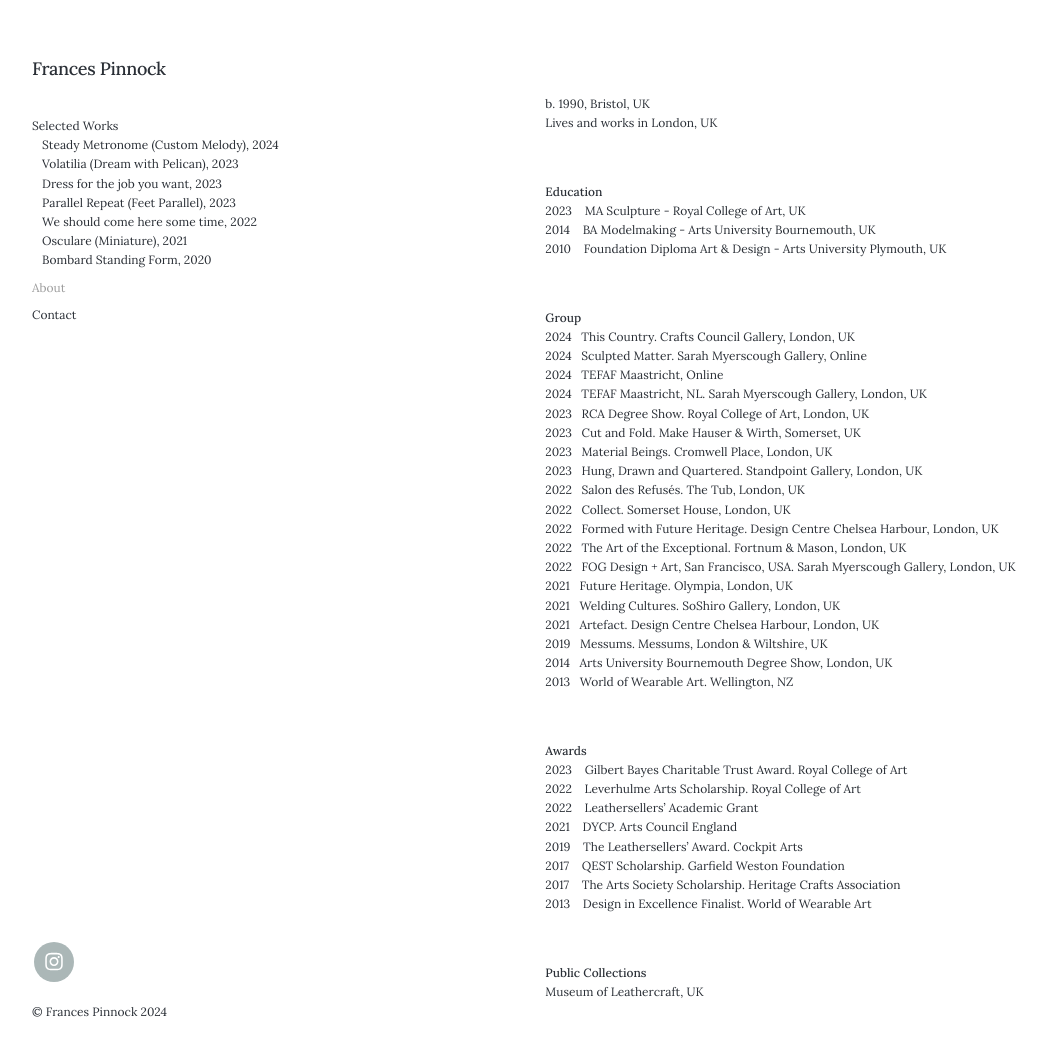
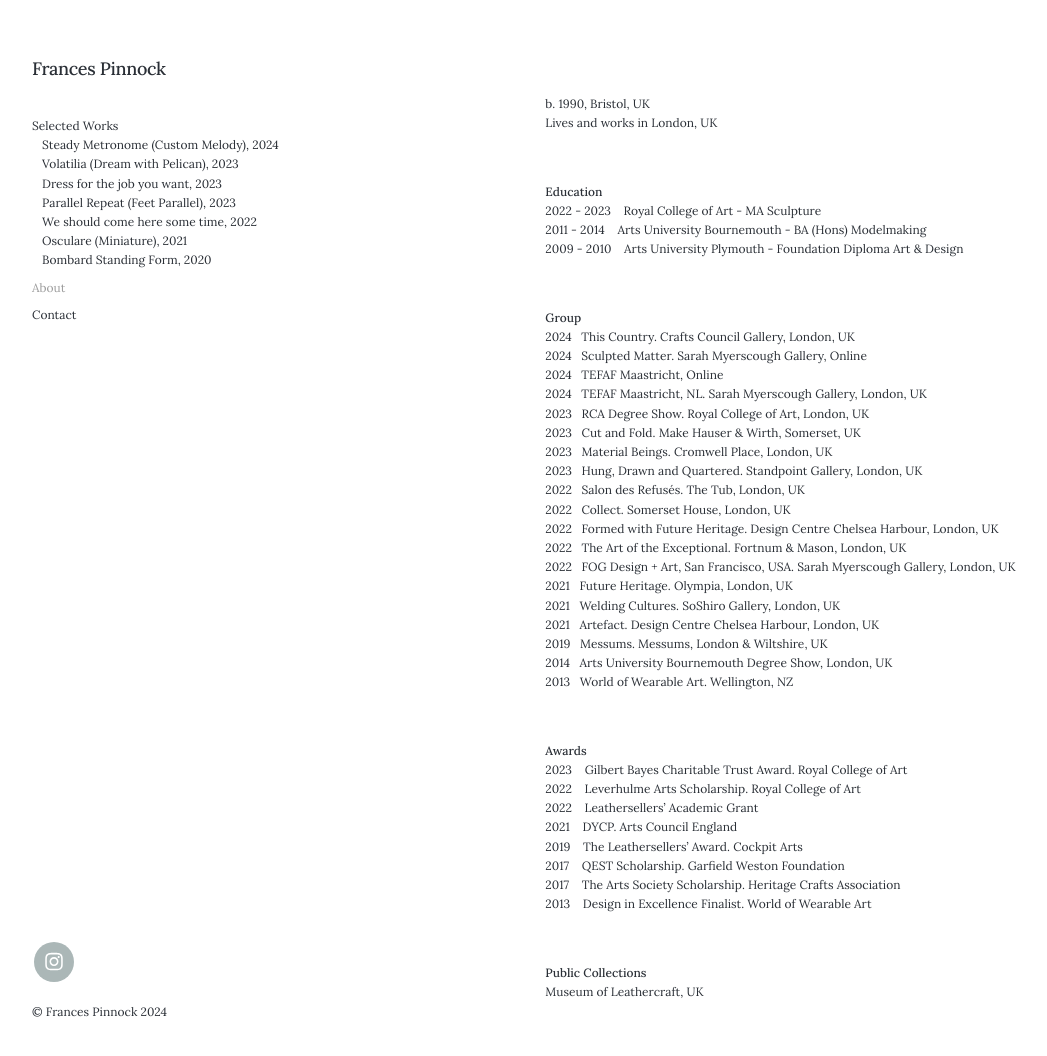
Before and after one commit to francespinnock/francespinnock.github.io, a Jekyll site: the page built from _pages/about.md, in a window 1280 px wide and 1061 px high. Shown: the top 1056 px of the window, without its empty margins (28-1075 px from the left). Built offline with Jekyll 4.4.1, drawn with Linux system fonts in a browser that asks for light colours; nearby versions of some CDN libraries.

Commit message:
Update about.md

```diff
--- a/_pages/about.md
+++ b/_pages/about.md
@@ -12,9 +12,9 @@ Lives and works in London, UK
 <br />
 
 **Education**
-2023&nbsp;&nbsp;&nbsp; MA Sculpture - Royal College of Art, UK
-2014&nbsp;&nbsp;&nbsp; BA Modelmaking - Arts University Bournemouth, UK
-2010&nbsp;&nbsp;&nbsp; Foundation Diploma Art & Design - Arts University Plymouth, UK
+2022 - 2023&nbsp;&nbsp;&nbsp; Royal College of Art -  MA Sculpture
+2011 - 2014&nbsp;&nbsp;&nbsp; Arts University Bournemouth - BA (Hons) Modelmaking
+2009 - 2010&nbsp;&nbsp;&nbsp; Arts University Plymouth - Foundation Diploma Art & Design
 
 <br />
 
```
